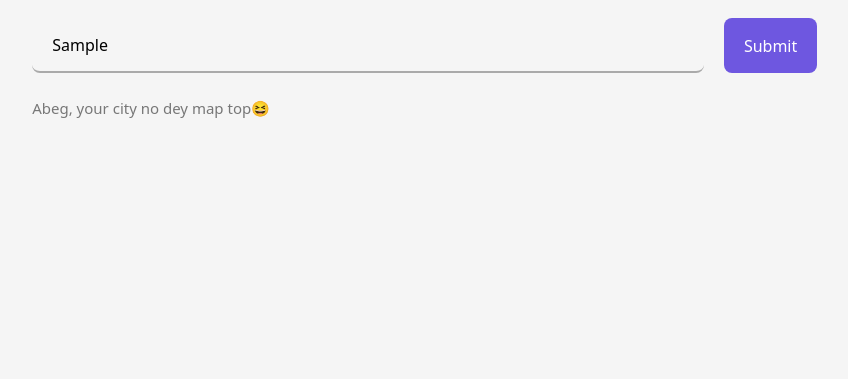
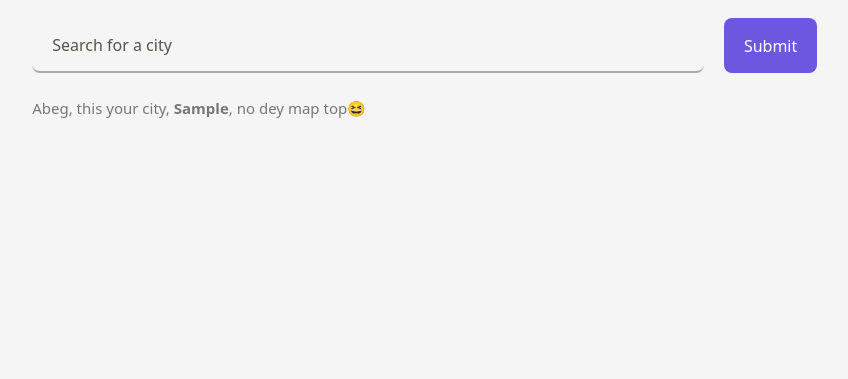
Before and after one commit to Joo-Wee/weather-app_mvc, a website: page src/index.html in a window 1280 px wide. Both pictures are taken after typing "Sample" into the empty fields and a click on the button "Submit". Shown: the part 70-449 px from the top of the page, without its empty margins (19-867 px from the left). Drawn offline with Linux system fonts and the light colour scheme; no server answers.

Commit message:
feat: Added the reset option after the submit button has been clicked

```diff
--- a/src/app/lib/API.js
+++ b/src/app/lib/API.js
@@ -17,9 +17,12 @@ class API {
 						city: this.inputVal
 					}
 				});
+
 				document.dispatchEvent(cityAddedEvent);
 			}
+
 			window.location.hash = `#/cities?city=${encodeURIComponent(this.inputVal)}`;
+			this.input.value = '';
 		});
 	}
 
--- a/src/app/main.js
+++ b/src/app/main.js
@@ -65,7 +65,7 @@ app.addComponent({
 		})
 		.catch(error => {
 			console.error('Error fetching city data:', error);
-			msg.innerHTML = `<div class="error">Abeg, your city no dey map top😆</div>`;
+			msg.innerHTML = `<div class="error">Abeg, this your city, <span class="font-bold">${api.inputVal}</span>, no dey map top😆</div>`;
 		});
 	}
 });
```
Also changed, not shown: src/output.css.
